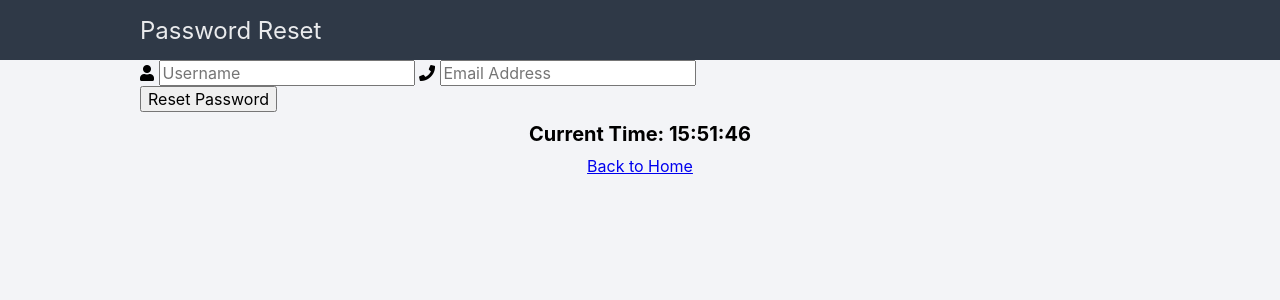
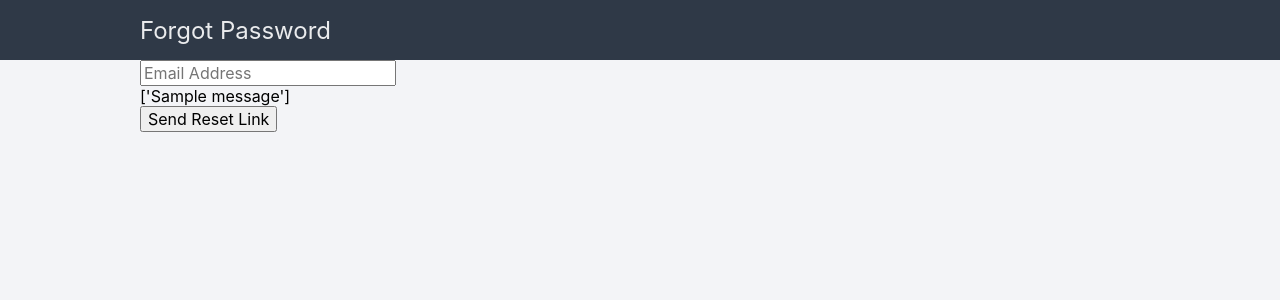
Before and after one commit to 9394113857/changes, a Flask app: page /password_reset in a window 1280 px wide. Shown: the top 300 px of the page. Run offline with Flask 3, Linux system fonts and the light colour scheme; tables that the repository leaves empty hold one stand-in row (values such as "Sample post"); one stand-in notice (Sample message) is shown; parts of the project's set-up code (start-up, migrations or seed data) failed here and were passed over.

Commit message:
forgot password flow wise it is saying token verified and password updated as per user view but in backend old password only taking.

```diff
--- a/app.py
+++ b/app.py
@@ -3,11 +3,13 @@ import datetime
 import re
 import sqlite3
 from random import randint
+
+from jwt import ExpiredSignatureError, InvalidTokenError
 from zxcvbn import zxcvbn
 
 from authy.api import AuthyApiClient
 from flask import Flask, render_template, request, redirect, url_for, session, flash, jsonify
-from flask_jwt_extended import JWTManager
+from flask_jwt_extended import JWTManager, create_access_token, decode_token
 from flask_mail import Mail, Message
 from werkzeug.security import generate_password_hash, check_password_hash
 
@@ -627,93 +629,76 @@ def verify_email_otp():
 @app.route('/password_reset', methods=['GET', 'POST'])
 def password_reset():
     if request.method == 'POST':
-        if 'username' in request.form and 'email' in request.form:
-            user_name = request.form['username']
-            user_email = request.form['email']
-            # Establish a connection to your SQLite database file.
-            connection = sqlite3.connect("verfications_database.db")
-            # Create a cursor using the connection.
-            cursor = connection.cursor()
-            cursor.execute("SELECT * FROM accounts WHERE username = ? AND email = ?", (user_name, user_email))
-            details = cursor.fetchone()
-            if details is None:
-                return ({"message": "Invalid username or email address"}), 401
-            else:
-                # api.phones.verification_start(phonenumber, country_code='91', via='sms')  # Hardcoded values, via='call'  via='sms'
-                session['username'] = user_name
-                session['user_email'] = user_email
 
-                # Generate a new 6-digit OTP
-                otp = ''.join([str(randint(0, 9)) for _ in range(6)])
+        user_email = request.form.get('email')
 
-                # Store the OTP in the session for later validation
-                session['user_otp'] = otp
+        # Check if the email exists in the database
+        connection = sqlite3.connect("verfications_database.db")
+        cursor = connection.cursor()
+        cursor.execute("SELECT * FROM accounts WHERE email = ?", (user_email,))
+        user = cursor.fetchone()
+        connection.close()
 
-                # Customize the email message with your website name and a message
-                email_message = f"Hello, This is TestSite.com. You are receiving this email to verify your account. Your OTP is below:<br><br>"
-                email_message += f'<h1 style="color: red; font-size: 36px; font-weight: bold;">{otp}</h1>'
-                email_message += "<br><br>Please use this OTP to validate your account on TestSite.com."
+        if user:
+            # Generate a JWT token containing the user's email as identity
+            token = create_access_token(identity=user_email)
 
-                # Create a message containing the customized email message and send it to the specified email
-                msg = Message(subject='OTP Verification for TestSite.com', sender='TestSite.com',
-                              recipients=[user_email])
-                msg.html = email_message
-                mail.send(msg)
+            # Debugging: Print the generated token
+            print("Generated Token:", token)
 
-                return redirect(url_for('password_reset_verification'))
-        else:
-            return ({"message": "Invalid request"}), 400
+            # Customize the email message with your website name and a message
+            email_message = f"Hello, This is TestSite.com. You are receiving this email to reset your password. Please click the link below to reset your password:<br><br>"
+            email_message += f'<a href="{url_for("reset_password", token=token, _external=True)}">Reset Password</a>'
 
-    # Display the form for GET requests
+            # Create a message containing the customized email message and send it to the specified email
+            msg = Message(subject='Password Reset for TestSite.com', sender='TestSite.com', recipients=[user_email])
+            msg.html = email_message
+            mail.send(msg)
+
+            flash("A password reset link has been sent to your email. Please check your inbox.", "success")
+
+            return redirect(url_for('login'))  # Redirect to the login page
+
+        flash("No account found with that email address. Please try again.", "error")
+
     return render_template('password_reset.html')
 
 
-@app.route("/password_reset_verification", methods=["GET", "POST"])
-def password_reset_verification():
-    if request.method == "POST":
+@app.route('/reset_password/<token>', methods=['GET', 'POST'])
+def reset_password(token):
+    try:
+        # Decode the token to retrieve the user's email as identity
+        decoded_token = decode_token(token)
+        print("Decoded Token:", decoded_token)  # Add this line for debugging
+        email = decoded_token.get('identity')  # Use .get() to avoid KeyError
 
-        user_otp = request.form.get("token")
+        if request.method == 'POST':
+            new_password = request.form.get("new_password")
+            confirm_password = request.form.get("confirm_password")
 
-        # Retrieve the stored OTP from the session
-        stored_otp = session.get('user_otp')
+            if new_password == confirm_password:
+                hashed_password = generate_password_hash(new_password)
 
-        # Check if the user-entered OTP matches the stored OTP
-        if user_otp == stored_otp:
-            return redirect(url_for('display_reset_password'))
-        else:
-            error_message = "Invalid verification code. Please try again."
-            return render_template("password_reset_verification.html", error_message=error_message)
+                # Update the password in the database
+                connection = sqlite3.connect("verfications_database.db")
+                cursor = connection.cursor()
+                cursor.execute("UPDATE accounts SET password = ? WHERE email = ?", (hashed_password, email))
+                connection.commit()
+                connection.close()
 
-    return render_template("password_reset_verification.html")
+                flash("Your password has been successfully reset. You can now log in with your new password.",
+                      "success")
+                return redirect(url_for('login'))  # Redirect to the login page
 
+            flash("Passwords do not match. Please try again.", "error")
 
-@app.route('/display_reset_password')
-def display_reset_password():
-    return render_template('reset_password.html')
-
-
-@app.route('/reset_password', methods=['POST'])
-def reset_password():
-    if 'new_password' in request.form and 'confirm_password' in request.form:
-        new_password = request.form['new_password']
-        confirm_password = request.form['confirm_password']
-
-        if new_password == confirm_password:
-            hashed_password = generate_password_hash(new_password)
-
-            username = session['username']
-            # Establish a connection to your SQLite database file.
-            connection = sqlite3.connect("verfications_database.db")
-            # Create a cursor using the connection.
-            cursor = connection.cursor()
-            cursor.execute("UPDATE accounts SET password = ? WHERE username = ?", (hashed_password, username))
-            connection.commit()
-
-            return redirect(url_for('login'))
-        else:
-            return {"message": "Passwords do not match"}, 400
-    else:
-        return {"message": "Invalid request"}, 400
+        return render_template("reset_password.html", token=token)
+    except ExpiredSignatureError:
+        flash("The password reset link has expired. Please request a new one.", "error")
+        return redirect(url_for('password_reset'))
+    except InvalidTokenError:
+        flash("Invalid password reset link. Please request a new one.", "error")
+        return redirect(url_for('password_reset'))
 
 
 # Function to check if a password change is required for a user
--- a/static/Queries/accounts.sql
+++ b/static/Queries/accounts.sql
@@ -8,10 +8,14 @@ SELECT id,
        email_verified,
        phone_verified,
        blocked,
-       created_on
+       created_on,
+       password_modifications_count
   FROM accounts;
 
 -- Delete the last entry from the 'accounts' table
 DELETE FROM accounts
 -- Identify the last entry by finding the maximum 'id' value
 WHERE id = (SELECT MAX(id) FROM accounts);
+
+--ALTER TABLE accounts
+--ADD COLUMN password_modifications_count INTEGER DEFAULT 0;
--- a/templates/password_reset.html
+++ b/templates/password_reset.html
@@ -2,69 +2,25 @@
 <html>
 <head>
     <meta charset="utf-8">
-    <title>Password Reset</title>
+    <title>Forgot Password</title>
     <link rel="stylesheet" href="{{ url_for('static', filename='style.css') }}">
-    <link rel="stylesheet" href="https://use.fontawesome.com/releases/v5.7.1/css/all.css">
-    <style>
-        .live-time {
-            font-size: 20px;
-            font-weight: bold;
-            text-align: center;
-            margin-top: 10px;
-        }
-
-        .button-container {
-            text-align: center;
-            margin-top: 10px;
-        }
-
-        .button-container a, .button-container input {
-            margin: 5px;
-        }
-    </style>
+    <!-- Add any other necessary styles or scripts -->
 </head>
 <body class="loggedin">
     <nav class="navtop">
         <div>
-            <h1>Password Reset</h1>
+            <h1>Forgot Password</h1>
         </div>
     </nav>
     <div class="content">
         <form action="{{ url_for('password_reset') }}" method="post">
-            <label for="username">
-                <i class="fas fa-user"></i>
+            <label for="email">
+                <i class="fas fa-envelope"></i>
             </label>
-            <input type="text" name="username" placeholder="Username" id="username" required>
-            <label for="email">
-                <i class="fas fa-phone"></i>
-            </label>
-            <input type="text" name="email" placeholder="Email Address" id="email" required>
-            <div class="msg">{{ msg }}</div>
-            <input type="submit" value="Reset Password">
+            <input type="email" name="email" placeholder="Email Address" id="email" required>
+            <div class="msg">{{ get_flashed_messages() }}</div>
+            <input type="submit" value="Send Reset Link">
         </form>
     </div>
-
-    <!-- Live Time Display -->
-    <div class="live-time" id="live-time"></div>
-
-    <!-- Back to Home Link and Button Container -->
-    <div class="button-container">
-        <a href="{{ url_for('home') }}">Back to Home</a>
-    </div>
-
-    <script>
-        function updateLiveTime() {
-            const liveTimeElement = document.getElementById('live-time');
-            const now = new Date();
-            const hours = now.getHours().toString().padStart(2, '0');
-            const minutes = now.getMinutes().toString().padStart(2, '0');
-            const seconds = now.getSeconds().toString().padStart(2, '0');
-            const formattedTime = `Current Time: ${hours}:${minutes}:${seconds}`;
-            liveTimeElement.textContent = formattedTime;
-            setTimeout(updateLiveTime, 1000); // Update every second
-        }
-
-        document.addEventListener('DOMContentLoaded', updateLiveTime);
-    </script>
 </body>
 </html>
```
Also changed, not shown: templates/reset_password.html (+3 -16 lines).
